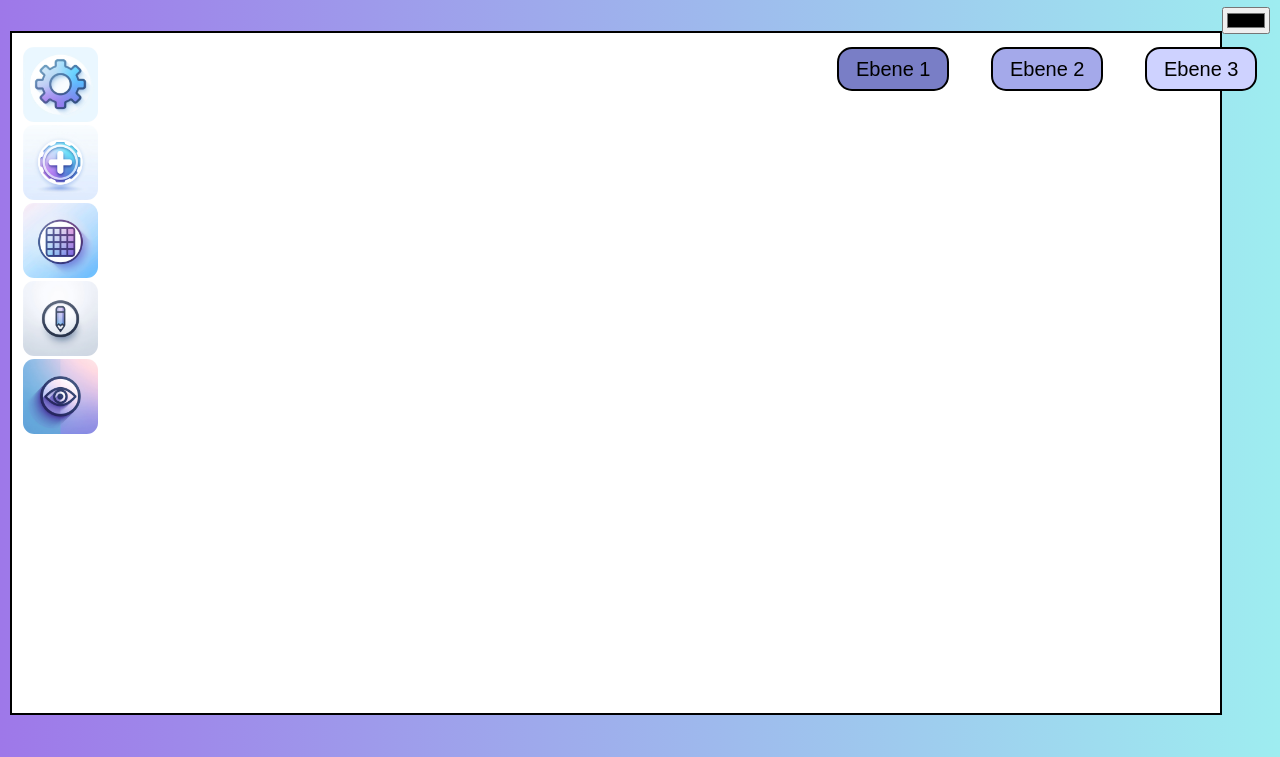
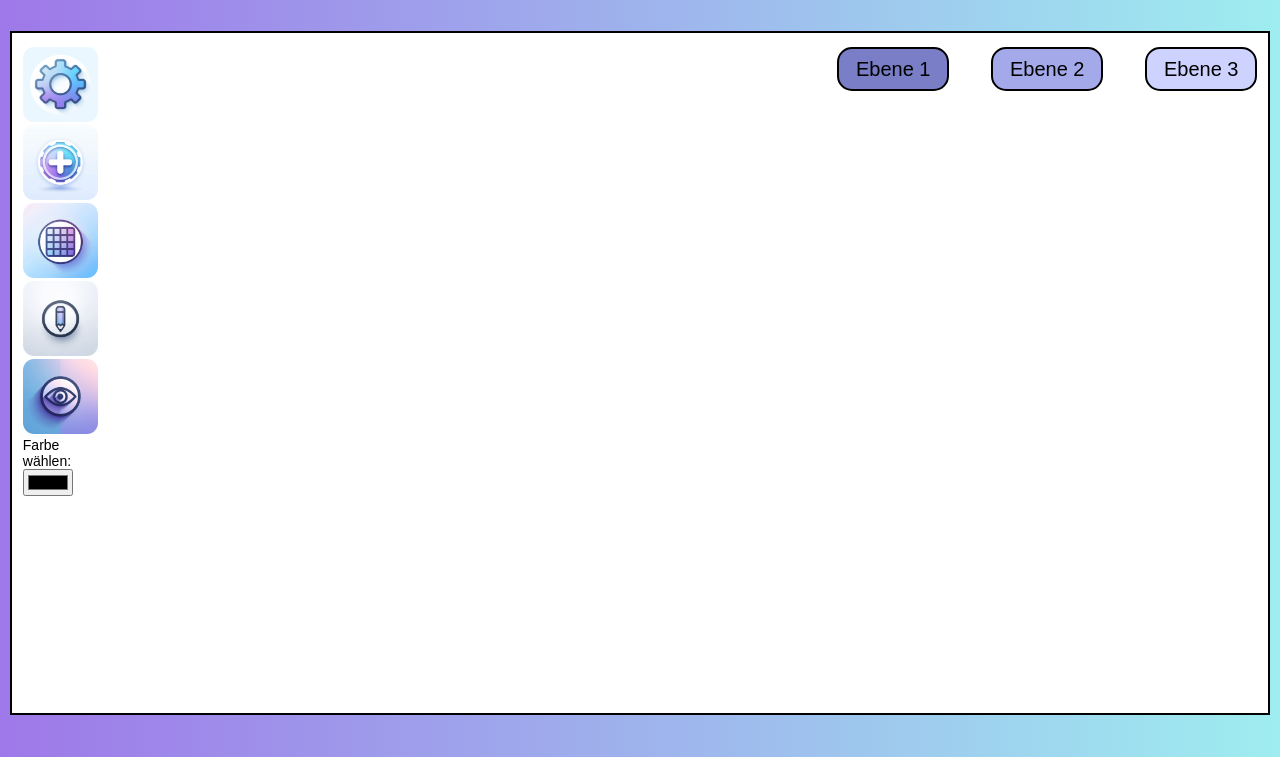
Before and after one commit to RamonaKT/cocreate_repository, a plain HTML site: page index.html in a window 1280 px wide. Shown: the part 43-800 px from the top of the page. Drawn offline with Linux system fonts and the light colour scheme.

Commit message:
verschieben vom ColorWheel

```diff
--- a/index.html
+++ b/index.html
@@ -79,8 +79,8 @@
       <button class="close" onclick="document.getElementById('dialogIconOverviewUser').close()">Schließen</button>
     </dialog>
 
-    <!--<label for="colorPicker">Farbe wählen:</label>
-    <input type="color" id="colorPicker" />-->
+    <label for="colorPicker">Farbe wählen:</label>
+    <input type="color" id="colorPicker" />
 
 
 
@@ -88,7 +88,6 @@
   </div>
 
   <svg id="mindmap" width="1000" height="600"></svg>
-  <input type="color" id="colorPicker" />
 
 </div>
 
```
